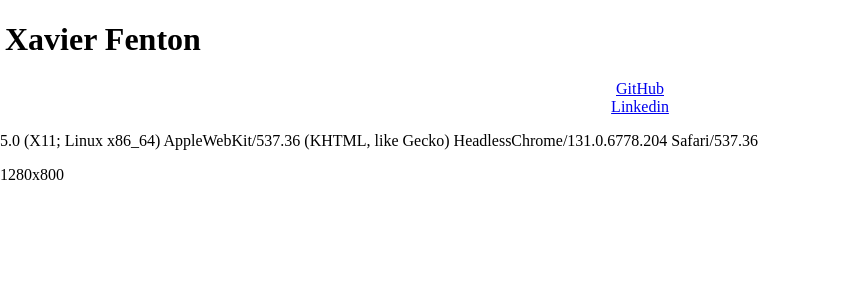
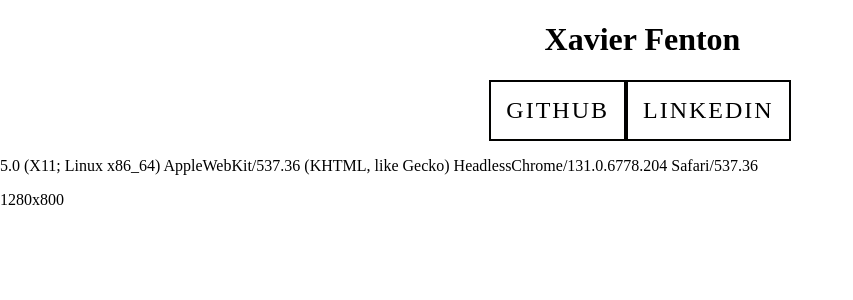
Before and after one commit to xavier-fenton/xavierf, a React (Create React App) app: page / in a window 1280 px wide. Shown: the top 300 px of the page, without its empty margins (0-853 px from the left). Built offline with nearby package versions, Linux system fonts and the light colour scheme.

Commit message:
funny button styles

```diff
--- a/src/App.css
+++ b/src/App.css
@@ -1,10 +1,89 @@
 .title{
   padding-left: 5px;
+  text-align: center;
 }
 
 .links {
+
+
+  display: flex;
+  justify-content: center;
+  align-items: center;
+  /* min-height: 100vh; */
+  font-size: 24px;
+}
+
+
+a {
   text-decoration: none;
+  color: black;
+
+}
+
+.btn-1,
+ {
+  width: 300px;
+  height: 200px;
   display: flex;
+  justify-content: center;
+  align-items: center;
   flex-direction: column;
-  text-align: center;
 }
+/* Created by http://grohit.com/  */
+footer a,
+.btn-1 a,
+ a {
+  text-decoration: none;
+  border: 2px solid #010100;
+  padding: 15px;
+  color: #000;
+  text-transform: uppercase;
+  letter-spacing: 2px;
+  position: relative;
+  display: inline-block;
+}
+
+span {
+  position: relative;
+  /* z-index coz when we put bg to before and after this span text will not be visible */
+  z-index: 3;
+}
+
+/* Button 1 styles */
+
+.btn-1 a::before {
+  content: "";
+  position: absolute;
+  top: 5px;
+  left: -2px;
+  width: calc(100% + 6px);
+  /*100% plus double the times left values*/
+  height: calc(100% - 10px);
+  background-color: #ffffff;
+  transition: all 0.5s ease-in-out;
+  transform: scaleY(1);
+}
+
+.btn-1 a:hover::before,
+ a:hover::before {
+  transform: scaleY(0);
+}
+
+.btn-1 a::after {
+  content: "";
+  position: absolute;
+  left: 5px;
+  top: -5px;
+  width: calc(100% - 10px);
+  /*100% plus double the times left values*/
+  height: calc(100% + 10px);
+  background-color: #ffffff;
+  transition: all 0.5s ease-in-out;
+  transform: scaleX(1);
+}
+/* Created by http://grohit.com/  */
+
+.btn-1 a:hover::after,
+ a:hover::after {
+  transform: scaleX(0);
+}
```
